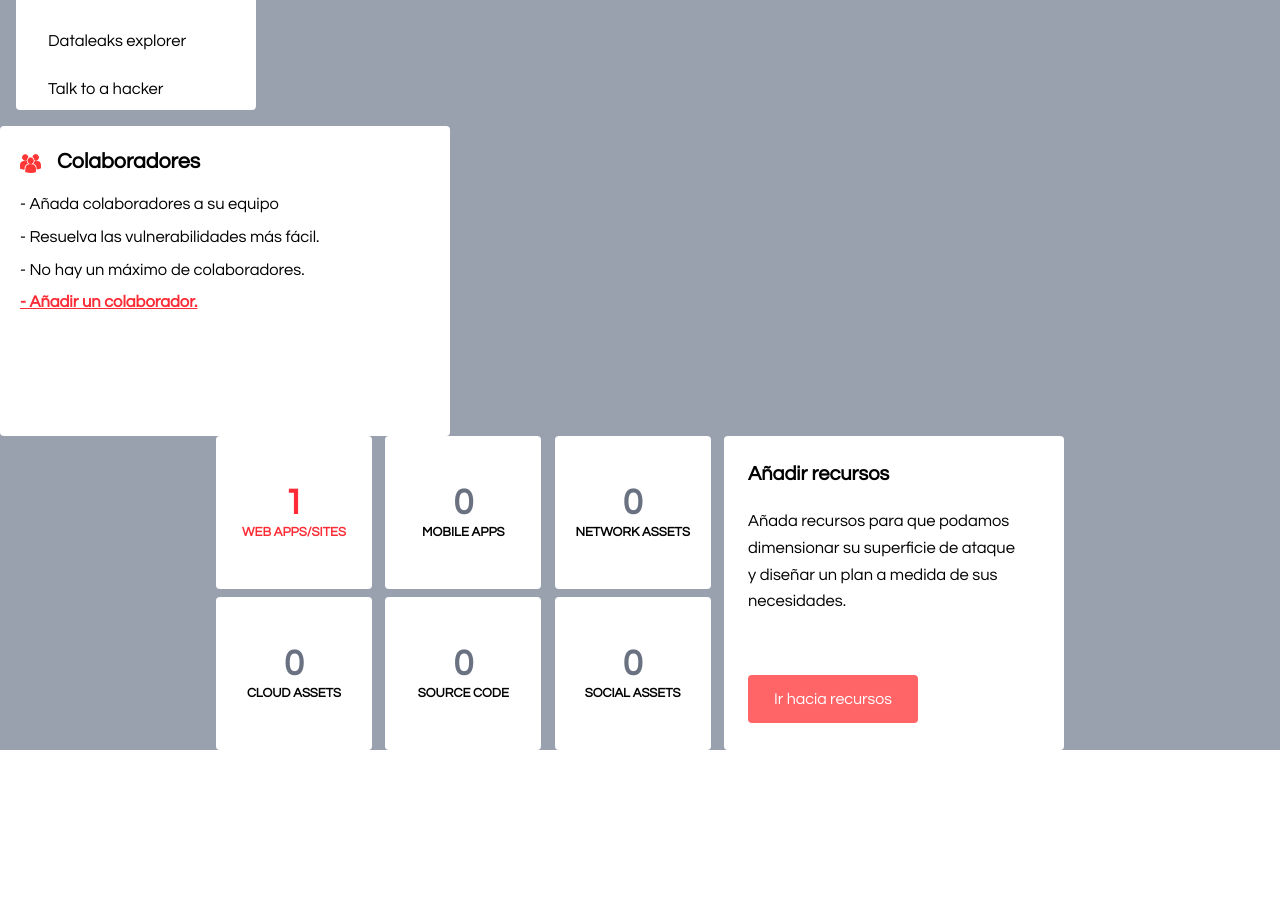
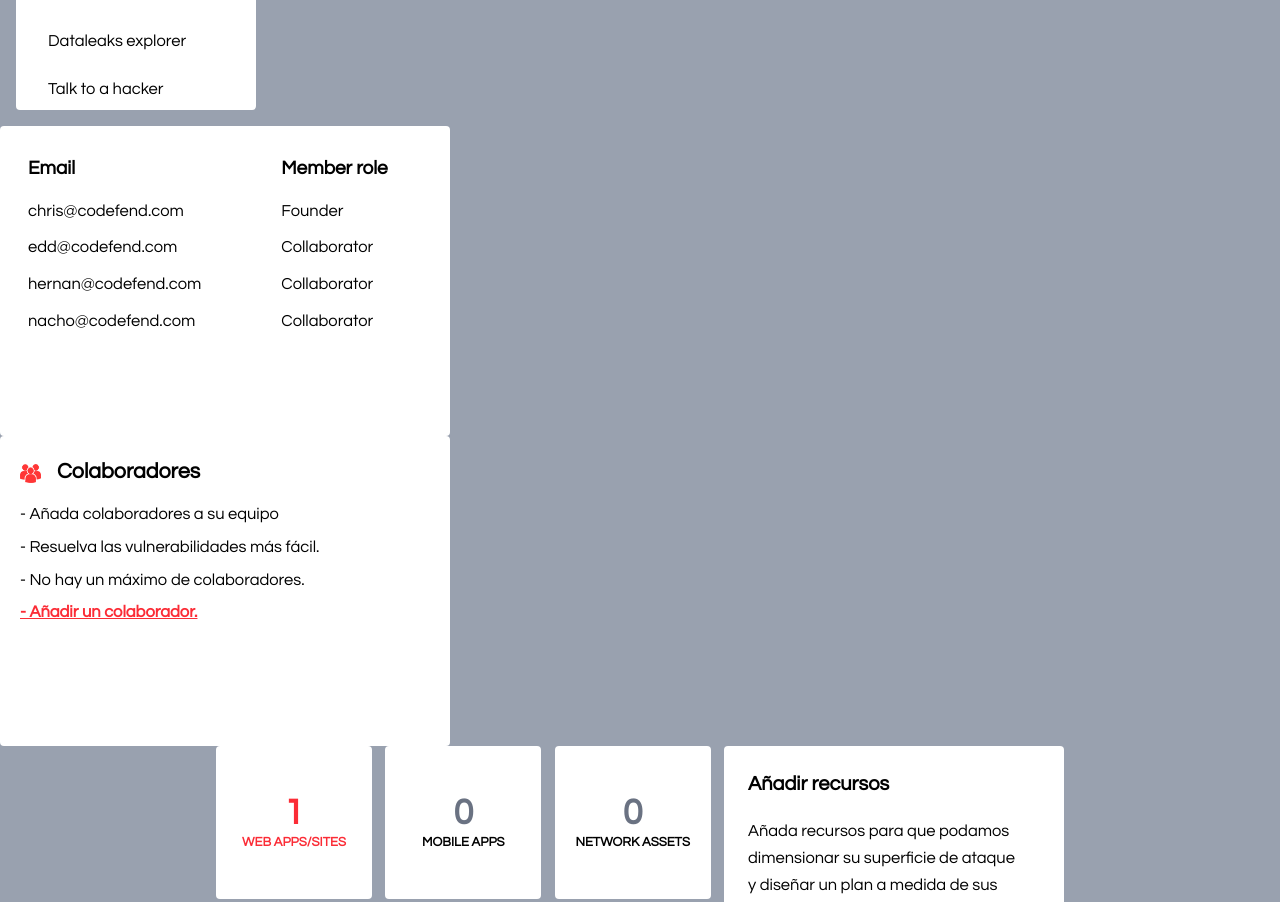
Before and after one commit to HugoEseverri/defend, a Next.js app in the folder defend/: page / in a window 1280 px wide. Shown: the part 808-1710 px from the top of the page. Before the commit the page ends 1558 px from the top, so only its background shows below. Built offline with nearby package versions, Linux system fonts and the light colour scheme.

Commit message:
contact visuales

```diff
--- a/defend/src/app/page.tsx
+++ b/defend/src/app/page.tsx
@@ -6,6 +6,7 @@ import SurfaceExploration from '@/components/SurfaceExploration/SurfaceExplorati
 import RadarScanner from '@/components/Radar/Radar';
 import Resources from '@/components/Resources/Resources';
 import Colaborators from '@/components/Colaborators/Colaborators';
+import Contact from '@/components/Contact/Contact';
 
 function Page() {
   const handleClose = () => {
@@ -21,6 +22,7 @@ function Page() {
     <div className='bg-gray-400'>
       <Navbar/>
       {/* <Onboard onClose={handleClose} onSubmit={handleSubmit} /> */}
+      <Contact/>
       <Colaborators/>
       {/* <SurfaceExploration/> */}
       <Resources/>
--- /dev/null
+++ b/defend/src/components/Contact/Contact.tsx
@@ -0,0 +1,28 @@
+import React from 'react'
+
+function Contact() {
+    return (
+        <div className='bg-white w-[450px] h-[310px] p-7 rounded flex'>
+            <div className='flex flex-col mr-20'>
+                <h2 className='font-semibold text-[19px]'>Email</h2>
+                <ul className='text-[16.5px] space-y-3 mt-4'>
+                    <li>chris@codefend.com</li>
+                    <li>edd@codefend.com</li>
+                    <li>hernan@codefend.com</li>
+                    <li>nacho@codefend.com</li>
+                </ul>
+            </div>
+            <div className='flex flex-col'>
+                <h2 className='font-semibold text-[19px]'>Member role</h2>
+                <ul className='text-[16.5px] space-y-3 mt-4'>
+                    <li>Founder</li>
+                    <li>Collaborator</li>
+                    <li>Collaborator</li>
+                    <li>Collaborator</li>
+                </ul>
+            </div>
+        </div>
+    )
+}
+
+export default Contact
```
